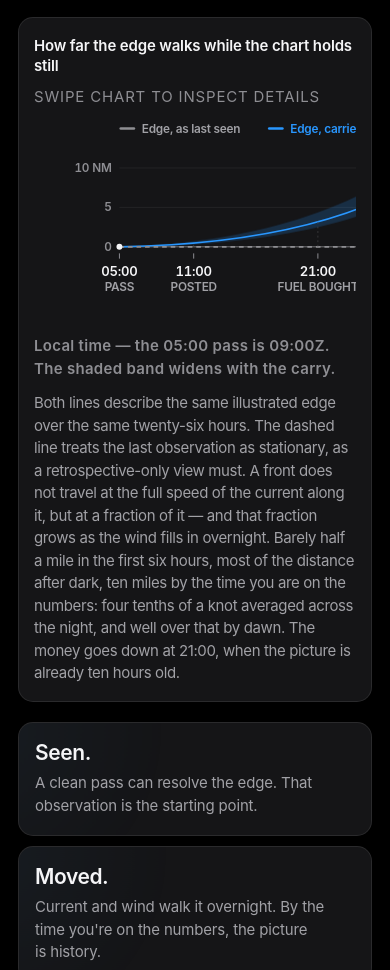
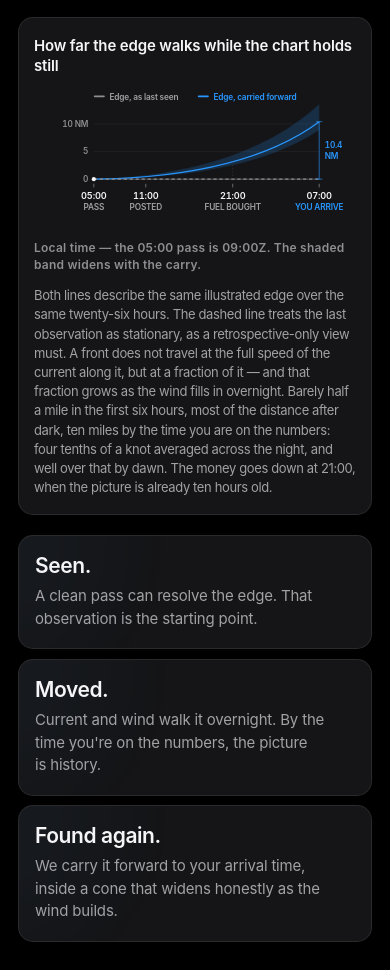
Before and after one commit to mwh2930/BlueWaterMarlin_Webpage, a plain HTML site: page index.html in a window 390 px wide. Shown: the part 1234-2204 px from the top of the page. Drawn offline with nearby package versions, Linux system fonts and the light colour scheme.

Commit message:
Fit informational diagrams to mobile cards

```diff
--- a/index.html
+++ b/index.html
@@ -109,7 +109,6 @@
   .section-heading{gap:10px !important;}
   .diagram-card{gap:14px !important;}
   .stats-grid,.journey-grid,.price-grid{gap:16px !important;}
-  .mobile-chart-hint{display:none;}
   .diagram-viewport{width:100%;}
   @media (max-width:600px){
     body{font-size:17px;line-height:1.47;letter-spacing:-.022em;}
@@ -153,10 +152,9 @@
     .stat-value{font-size:33px !important;font-variant-numeric:tabular-nums;}
     .diagram-card{padding:18px 15px 16px !important;border-radius:15px !important;gap:12px !important;}
     .diagram-card figcaption{font-size:15px !important;line-height:1.35 !important;font-weight:600 !important;}
-    .diagram-card > p{font-size:15px !important;line-height:1.5 !important;}
-    .mobile-chart-hint{display:block;margin:-3px 0 -2px;font-size:10px;line-height:1.3;letter-spacing:.055em;text-transform:uppercase;color:#8e8e93;text-align:left;}
-    .diagram-viewport{overflow-x:auto;overscroll-behavior-inline:contain;-webkit-overflow-scrolling:touch;scrollbar-width:thin;scrollbar-color:#48484a transparent;padding-bottom:8px;}
-    .diagram-viewport > svg{display:block;min-width:460px;}
+    .diagram-card > p{line-height:1.48 !important;}
+    .diagram-viewport{overflow:hidden;padding-bottom:0;}
+    .diagram-viewport > svg{display:block;width:100% !important;min-width:0 !important;height:auto !important;}
     .readability-card{padding:18px 16px !important;border-radius:16px !important;}
     .readability-head{align-items:flex-start !important;flex-direction:column;gap:2px !important;text-align:left;}
     .readability-grid{gap:4px !important;}
@@ -277,8 +275,7 @@
       </div>
       <figure class="diagram-card" style="border:1px solid rgba(255,255,255,.085);box-shadow:inset 0 1px 0 rgba(255,255,255,.13),inset 0 -1px 0 rgba(0,0,0,.55),0 8px 24px -8px rgba(0,0,0,.7);margin:0;width:100%;max-width:760px;background:linear-gradient(180deg,#27272b 0%,#1a1a1c 52%,#131315 100%);border-radius:18px;padding:28px 26px 22px;display:flex;flex-direction:column;gap:16px;">
         <figcaption style="font-size:14px;font-weight:600;letter-spacing:-.01em;text-align:left;">How far the edge walks while the chart holds still</figcaption>
-        <p class="mobile-chart-hint" aria-hidden="true">Swipe chart to inspect details</p>
-        <div class="diagram-viewport" role="region" aria-label="Scrollable edge displacement chart" tabindex="0">
+        <div class="diagram-viewport" role="region" aria-label="Edge displacement chart">
         <svg viewBox="0 0 700 300" role="img" aria-label="Edge displacement against time: a retrospective chart implies no movement, while the projection carries the edge 10.4 nautical miles by arrival" style="width:100%;height:auto;">
           <g font-family="Inter, sans-serif" font-size="18" font-weight="600">
             <rect x="130" y="14" width="24" height="4" rx="2" fill="#8e8e93"></rect>
@@ -358,8 +355,7 @@
 
       <figure class="diagram-card" style="border:1px solid rgba(255,255,255,.085);box-shadow:inset 0 1px 0 rgba(255,255,255,.13),inset 0 -1px 0 rgba(0,0,0,.55),0 8px 24px -8px rgba(0,0,0,.7);margin:0;width:100%;max-width:760px;background:linear-gradient(180deg,#27272b 0%,#1a1a1c 52%,#131315 100%);border-radius:18px;padding:28px 26px 22px;display:flex;flex-direction:column;gap:16px;">
         <figcaption style="font-size:14px;font-weight:600;letter-spacing:-.01em;text-align:left;">Two wavelengths, one cloud</figcaption>
-        <p class="mobile-chart-hint" aria-hidden="true">Swipe chart to inspect details</p>
-        <div class="diagram-viewport" role="region" aria-label="Scrollable cloud and wavelength diagram" tabindex="0">
+        <div class="diagram-viewport" role="region" aria-label="Cloud and wavelength diagram">
         <svg viewBox="0 0 700 232" role="img" aria-label="Diagram: infrared blocked by cloud, radar altimetry passing through to measure sea height" style="width:100%;height:auto;">
           <text x="150" y="26" text-anchor="middle" font-family="Inter, sans-serif" font-size="18" font-weight="600" letter-spacing="0.3" fill="#a1a1a6">INFRARED</text>
           <text x="530" y="26" text-anchor="middle" font-family="Inter, sans-serif" font-size="18" font-weight="600" letter-spacing="0.3" fill="#2997ff">RADAR</text>
@@ -434,8 +430,7 @@
 
       <figure class="diagram-card" style="border:1px solid rgba(255,255,255,.085);box-shadow:inset 0 1px 0 rgba(255,255,255,.13),inset 0 -1px 0 rgba(0,0,0,.55),0 8px 24px -8px rgba(0,0,0,.7);margin:0;width:100%;max-width:760px;background:linear-gradient(180deg,#27272b 0%,#1a1a1c 52%,#131315 100%);border-radius:18px;padding:28px 26px 22px;display:flex;flex-direction:column;gap:18px;">
         <figcaption style="font-size:14px;font-weight:600;letter-spacing:-.01em;text-align:left;">A radar-altimetry example from the research record</figcaption>
-        <p class="mobile-chart-hint" aria-hidden="true">Swipe chart to inspect details</p>
-        <div class="diagram-viewport" role="region" aria-label="Scrollable radar-altimetry diagram" tabindex="0">
+        <div class="diagram-viewport" role="region" aria-label="Radar-altimetry diagram">
         <svg viewBox="0 0 700 262" role="img" aria-label="Cross-section of an anticyclonic eddy as a raised dome of water, measured by radar altimeter ranging from orbit" style="width:100%;height:auto;">
           <rect x="316" y="26" width="52" height="20" rx="4" fill="#f5f5f7"></rect>
           <rect x="296" y="32" width="16" height="8" rx="2" fill="#8e8e93"></rect>
@@ -559,8 +554,7 @@
       </div>
       <figure class="diagram-card" style="margin:0;width:100%;max-width:720px;background:#000;border-radius:18px;padding:28px 26px 22px;display:flex;flex-direction:column;gap:14px;">
         <figcaption style="font-size:14px;font-weight:600;letter-spacing:-.01em;text-align:left;color:#f5f5f7;">Two knots of set, fifteen of wind, one answer</figcaption>
-        <p class="mobile-chart-hint" aria-hidden="true">Swipe chart to inspect details</p>
-        <div class="diagram-viewport" role="region" aria-label="Scrollable current and wind vector diagram" tabindex="0">
+        <div class="diagram-viewport" role="region" aria-label="Current and wind vector diagram">
         <svg viewBox="0 0 680 250" role="img" aria-label="Vector diagram: current plus three percent of wind speed, deflected right in the northern hemisphere" style="width:100%;height:auto;">
           <line x1="52" y1="150" x2="330" y2="150" stroke="#f5f5f7" stroke-width="2.6" stroke-linecap="round"></line>
           <path d="M330 150 l-13 -6 l0 12 Z" fill="#f5f5f7"></path>
```
